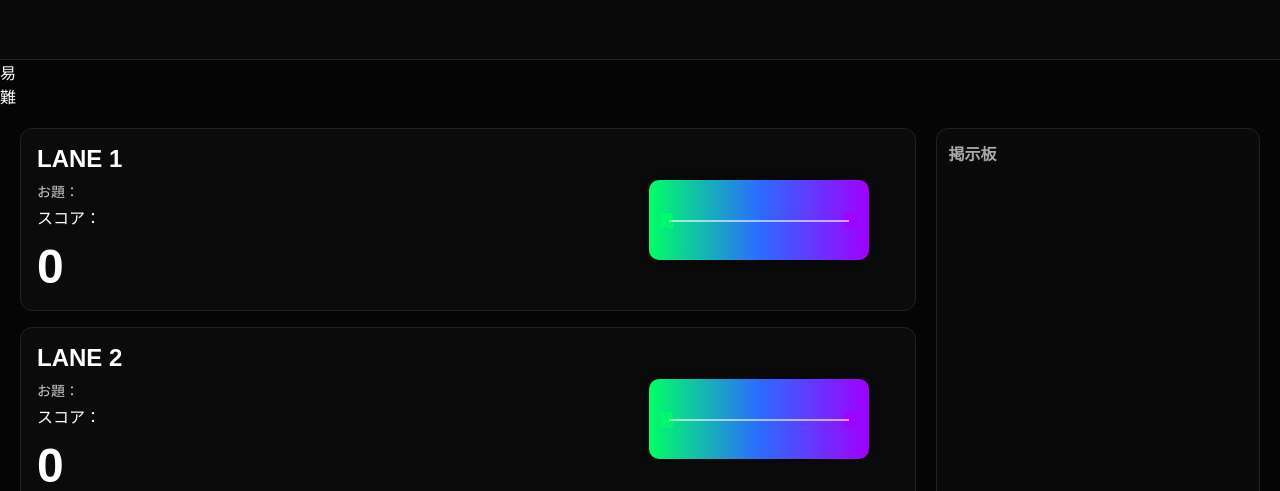
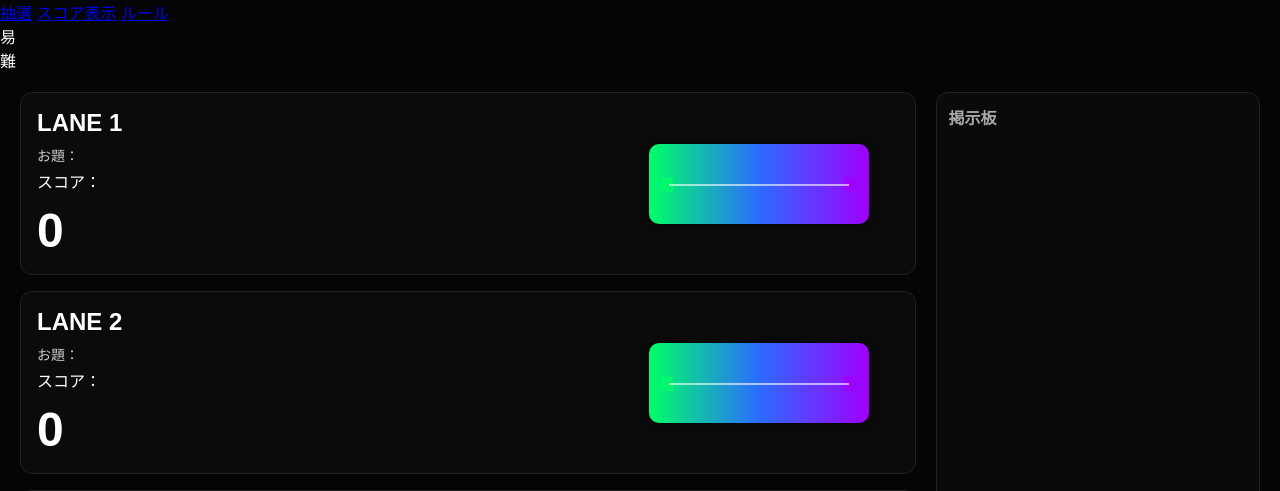
Before and after one commit to KrasnayaPloshchad2718/BowlingWeb, a Flask app: page /display in a window 1280 px wide. Shown: the top 491 px of the page. Run offline with Flask 3, Linux system fonts and the light colour scheme.

Commit message:
Update display.html

```diff
--- a/templates/display.html
+++ b/templates/display.html
@@ -12,10 +12,11 @@
 <!-- =========================
     ナビゲーション領域確保
 ========================= -->
-<nav id="topNav">
-    <!-- 将来的なメニュー用スペース -->
+<nav>
+    <a href="/">抽選</a>
+    <a href="/display" class="active">スコア表示</a>
+    <a href="/rules">ルール</a>
 </nav>
-
 <!-- =========================
     上部グラデーション（1つだけ）
 ========================= -->
```
